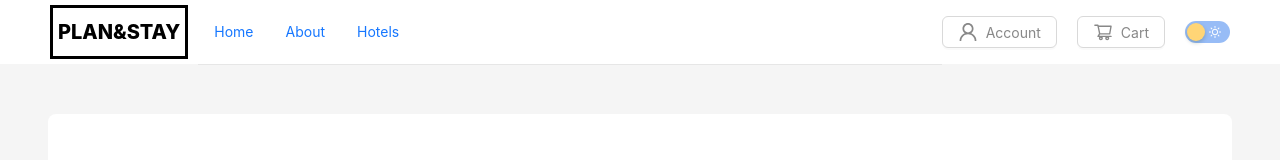
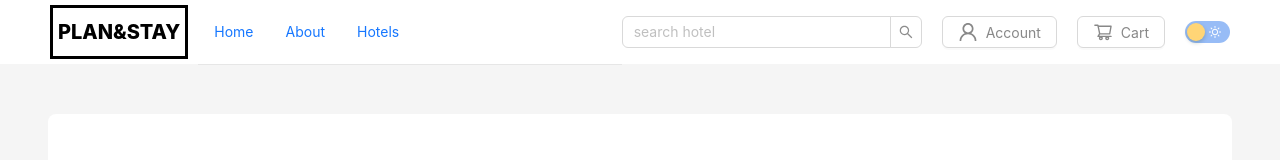
Before and after one commit to Dmytro-Berezovskyi/booking, a React (Create React App) app in the folder frontend/: page / in a window 1280 px wide. Shown: the top 160 px of the page. Built offline with nearby package versions, Linux system fonts and the light colour scheme; no server answers.

Commit message:
search input

```diff
--- a/frontend/src/components/Layout/HeaderFooterLayout.js
+++ b/frontend/src/components/Layout/HeaderFooterLayout.js
@@ -5,6 +5,7 @@ import { toggleThemeMode } from "../../store/slices/themeSlice";
 
 import ButtonModal from "./ButtonModal";
 import ModalLogIn from "./ModalLogIn";
+import SearchHotel from "./SearchHotel";
 
 import {ConfigProvider, Layout, Menu, theme, Switch, Button, Flex} from "antd";
 import { SunOutlined, MoonOutlined, ShoppingCartOutlined } from "@ant-design/icons";
@@ -102,7 +103,9 @@ export default function HeaderFooterLayout () {
                         style={{flex: 1, minWidth: 0}}
                         theme={themeMode}
                     />
+
                     <Flex gap="20px" align="center" style={{marginRight: "20px"}}>
+                        <SearchHotel/>
                         <ButtonModal/>
                         <ModalLogIn/>
 
--- /dev/null
+++ b/frontend/src/components/Layout/SearchHotel.js
@@ -0,0 +1,38 @@
+import { useState, useEffect } from "react";
+
+import useDebounce from "../../hooks/useDebounce";
+
+import { Input } from "antd";
+const { Search } = Input;
+
+export default function SearchHotel() {
+    const [query, setQuery] = useState("");
+    const debounceValue = useDebounce(query, 500);
+
+    useEffect(() => {
+        if(debounceValue) {
+            console.log("Sending data to the server...", debounceValue);
+        }
+    }, [debounceValue]);
+
+    const handleSearch = (value) => {
+        if (value) {
+            setQuery(value.target.value);
+        }
+    }
+
+    return (
+        <>
+            <Search
+                placeholder="search hotel"
+                allowClear
+                value={query}
+                onChange={handleSearch}
+                onSearch={handleSearch}
+                style={{
+                    width: 300,
+                }}
+            />
+        </>
+    )
+}
--- /dev/null
+++ b/frontend/src/hooks/useDebounce.js
@@ -0,0 +1,15 @@
+import { useState, useEffect} from "react";
+
+export default function useDebounce(value, delay) {
+    const [debounceValue, setDebounceValue] = useState(value);
+
+    useEffect(() => {
+        const timer = setTimeout(() => {
+            setDebounceValue(value);
+        }, delay)
+
+        return () => clearTimeout(timer);
+    }, [value, delay]);
+
+    return debounceValue;
+}
```
